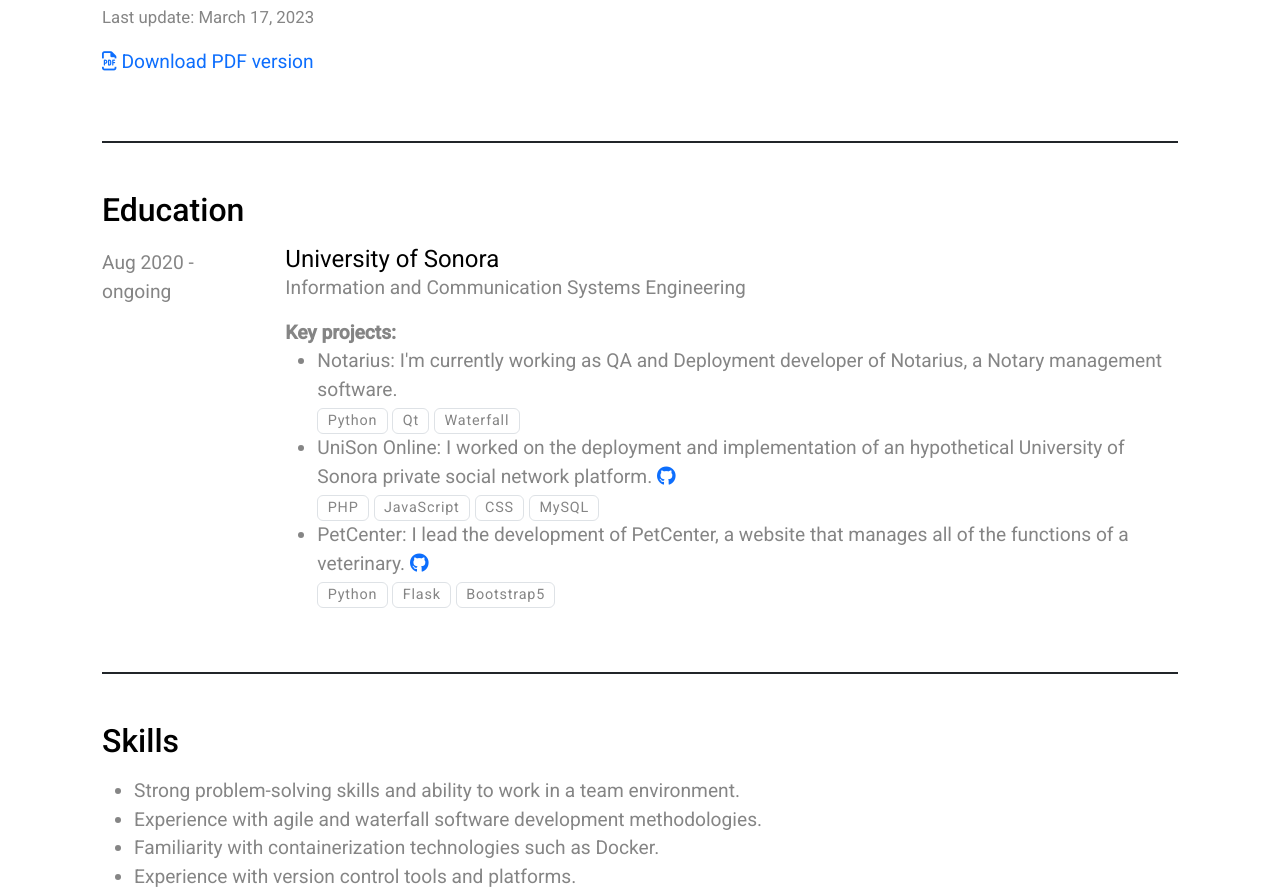
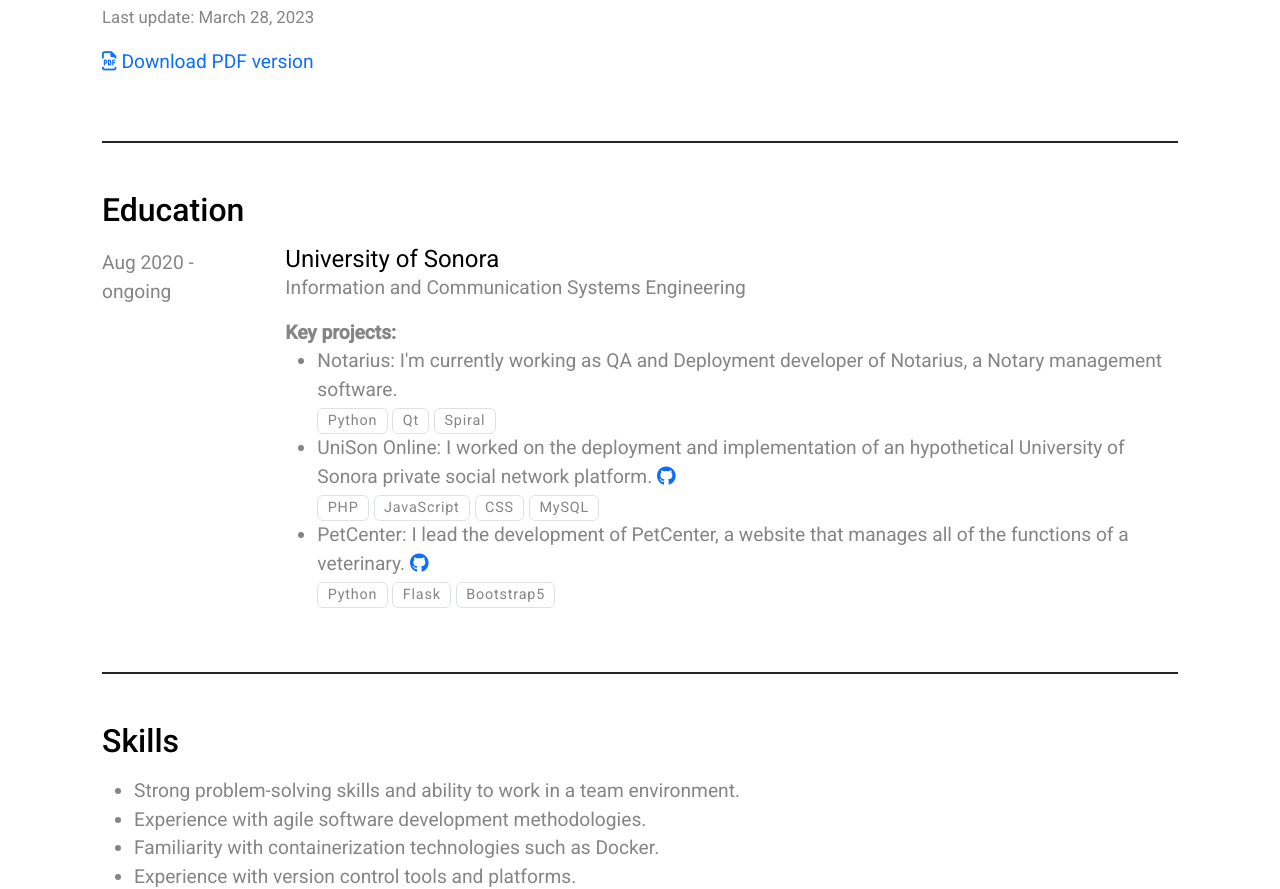
Before and after one commit to disaa0/cv, a plain HTML site: page index.html in a window 1280 px wide. Shown: the part 209-1098 px from the top of the page. Drawn offline with nearby package versions, Linux system fonts and the light colour scheme.

Commit message:
Deploying to gh-pages from  @ 5abcb20653ca3b7715039aee038b5a0f1a340dab 🚀

```diff
--- a/index.html
+++ b/index.html
@@ -26,7 +26,7 @@
                     </div>
                     <div>
                         <p>
-                            <time datetime="" class="small">Last update: March 17, 2023</time>
+                            <time datetime="" class="small">Last update: March 28, 2023</time>
                         </p>
                         <p>
                             <span class="screen"><a href="santiago-contreras.systems-engineering-student.pdf"><i class="far fa-file-pdf"></i>Download PDF
@@ -89,7 +89,7 @@
                             <div>
                                 <span class="badge text-body border border-1">Python</span>
                                 <span class="badge text-body border border-1">Qt</span>
-                                <span class="badge text-body border border-1">Waterfall</span>
+                                <span class="badge text-body border border-1">Spiral</span>
                             </div>
                         </li>
                         <li>
@@ -131,7 +131,7 @@
                     </li>
                     <li>
                         <p class="mb-0">
-Experience with agile and waterfall software development methodologies.
+Experience with agile software development methodologies.
 </p>
                     </li>
                     <li>
@@ -267,13 +267,13 @@
         <!-- <h2 class="mb-4">Additional Experience</h2>
 
     <div class="mb-4">
-        <h3 class="fs-4 fw-normal">Operating systems</h3>
+        <h3 class="fs-4 fw-normal"></h3>
 
-        <p>Deep knowledge of Linux operating systems.</p>
+        <p>.</p>
 
         <div>
-            <span class="badge text-body border border-1">Linux</span>
-            <span class="badge text-body border border-1">Unix</span>
+            <span class="badge text-body border border-1"></span>
+            <span class="badge text-body border border-1"></span>
         </div>
     </div>
 </div> -->
```
Also changed, not shown: 1 other file.
